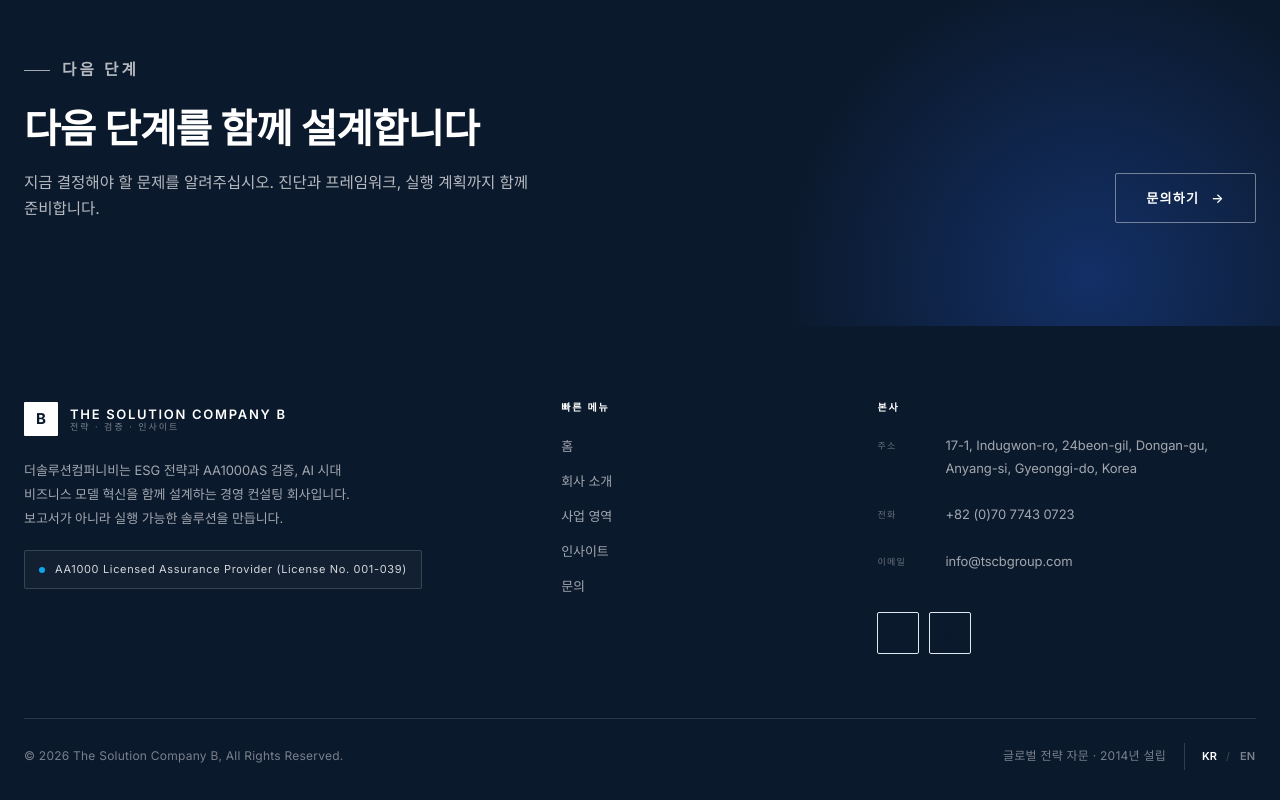
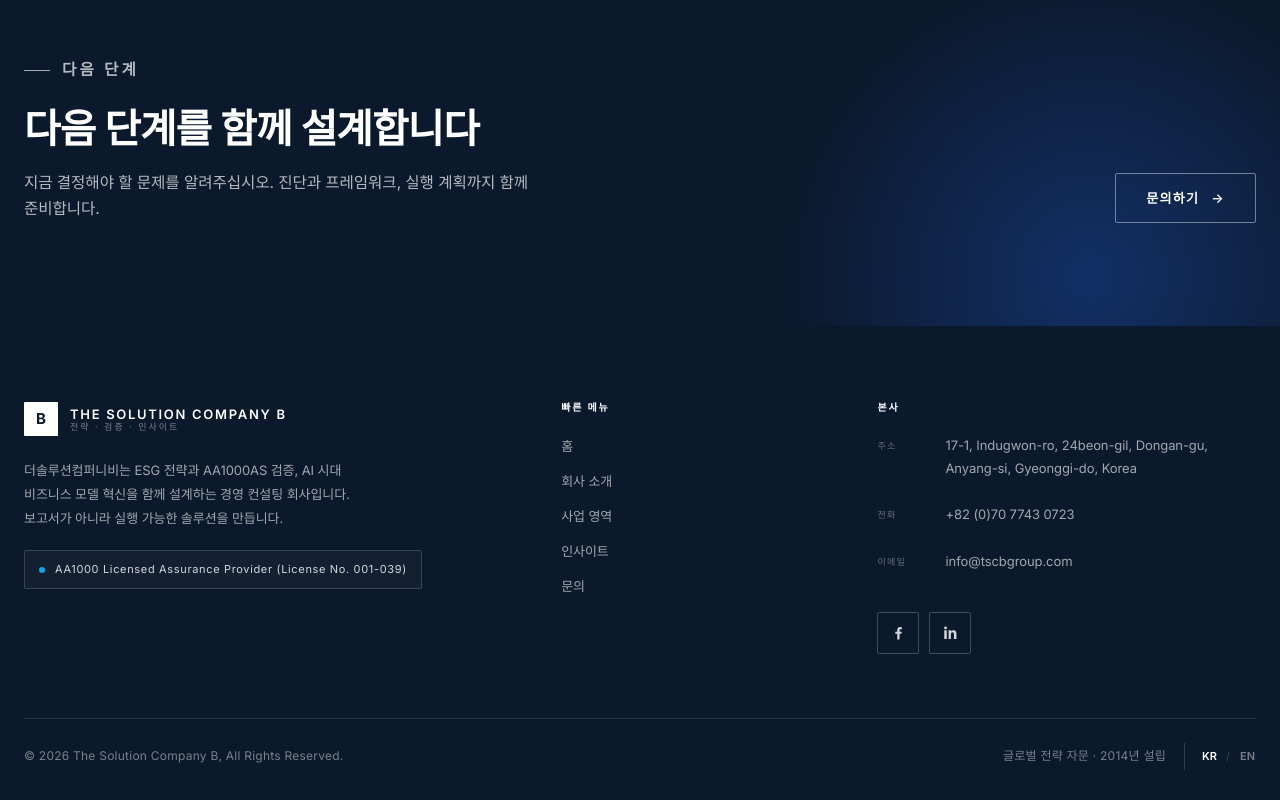
Before and after one commit to Jace723/Tscbgroub-web, a plain HTML site: page index.html in a window 1280 px wide. Shown: the part 5040-5840 px from the top of the page. Drawn offline with Linux system fonts and the light colour scheme; a web font is replaced by a local one.

Commit message:
fix(css): 푸터 소셜 아이콘이 네이비 배경에 묻히던 색상 수정

```diff
--- a/assets/css/style.css
+++ b/assets/css/style.css
@@ -1864,6 +1864,8 @@ button { cursor: pointer; background: none; border: 0; padding: 0; }
 .footer-brand .brand-mark { background: #fff; color: var(--navy); }
 .footer-brand .brand-name { color: #fff; }
 .footer-brand .brand-sub { color: rgba(255, 255, 255, 0.45); }
+.site-footer .social-row a { color: rgba(255, 255, 255, 0.82); border-color: rgba(255, 255, 255, 0.22); }
+.site-footer .social-row a:hover { background: #fff; border-color: #fff; color: var(--navy); }
 .footer-brand p {
   font-size: 0.8125rem;
   line-height: 1.85;
```
